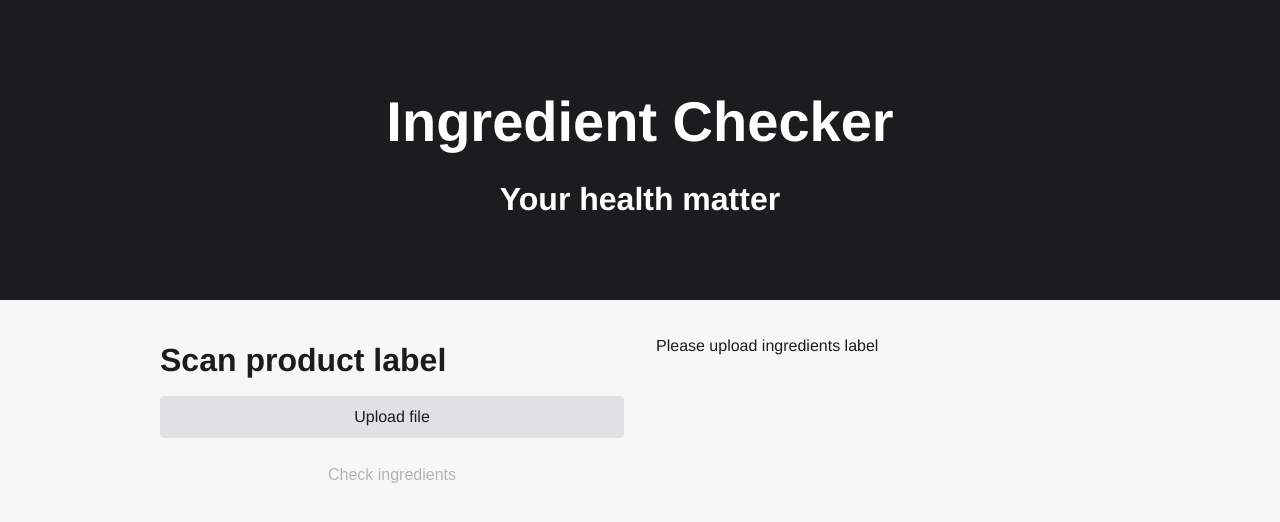
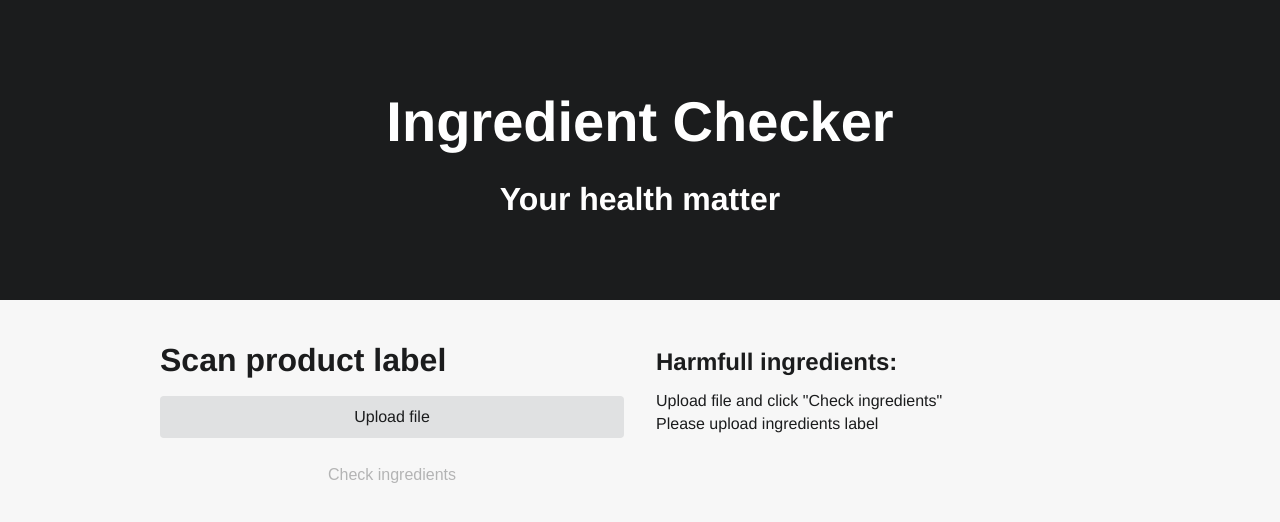
Before and after one commit to tpyszko/ingredient-checker, a React app: page / in a window 1280 px wide. Shown: the top 522 px of the page. Built offline with nearby package versions, Linux system fonts and the light colour scheme.

Commit message:
Add uidd

```diff
--- a/package.json
+++ b/package.json
@@ -33,6 +33,7 @@
     "axios": "^0.18.0",
     "react-redux": "^6.0.0",
     "redux": "^4.0.1",
-    "redux-thunk": "^2.3.0"
+    "redux-thunk": "^2.3.0",
+    "uuid": "^3.3.2"
   }
 }
--- a/src/components/ErrorMessage.js
+++ b/src/components/ErrorMessage.js
@@ -1,11 +1,12 @@
 import React from "react";
 import PropTypes from "prop-types";
+import uuid from "uuid";
 import { Text } from "../components/Text";
 
 const ErrorMessage = ({ error }) =>
   error &&
   error.map(item => (
-    <Text color="red" key={item}>
+    <Text color="red" key={uuid()}>
       {item}
     </Text>
   ));
--- a/src/container/App.js
+++ b/src/container/App.js
@@ -1,5 +1,6 @@
 import React, { Component, Fragment } from "react";
-import { H1, H2, Text } from "../components/Text";
+import uuid from "uuid";
+import { H1, H2, H3, Text } from "../components/Text";
 import Flex from "../components/Flex";
 import Container from "../components/Container";
 import Hero from "../components/Hero";
@@ -31,7 +32,6 @@ class App extends Component {
             <Flex alignItems="flex-start">
               <Container>
                 <H2>Scan product label</H2>
-
                 <InputFile
                   fluid
                   type="file"
@@ -52,17 +52,15 @@ class App extends Component {
                 />
               </Container>
               <Container>
-                {this.props.harmful_ingredients ? (
+                <H3>Harmfull ingredients: </H3>
+                {this.props.harmful_ingredients.length > 0 ? (
                   this.props.harmful_ingredients.map(item => (
-                    <div>
-                      <H2>Harmfull ingredients: </H2>
-                      <Text key={item} color="red">
-                        {item}
-                      </Text>
-                    </div>
+                    <Text color="red" key={uuid()}>
+                      {item}
+                    </Text>
                   ))
                 ) : (
-                  <Text>Product has not scanned yet</Text>
+                  <Text>Upload file and click "Check ingredients"</Text>
                 )}
                 <ImagePreview src={this.props.image_preview} />
                 <ErrorMessage error={this.props.error_message} />
```
Also changed, not shown: 1 other file (tests, documents, lock files or other folders).
